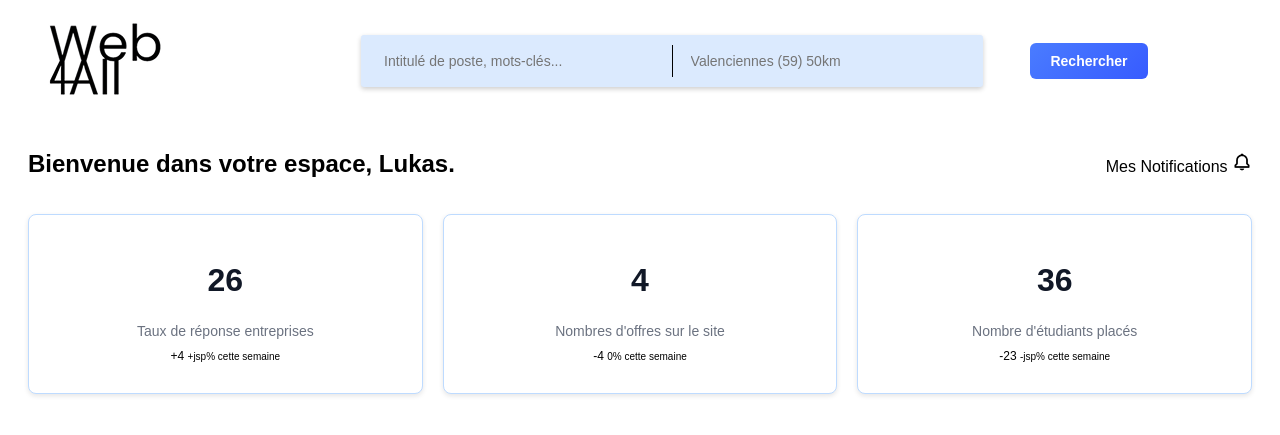
After one commit to KazeRequiem/ChercheStage, a PHP site: page /Accueil-Pilote.html in a window 1280 px wide. The commit adds this page. Shown: the top 435 px of the page. Run offline with PHP 8.4, Linux system fonts and the light colour scheme.

Commit message:
Ajout des pages Profil et Accueil pilote

```diff
--- /dev/null
+++ b/Accueil-Pilote.html
@@ -0,0 +1,58 @@
+<!DOCTYPE html>
+<html lang="fr">
+    <head>
+        <meta charset="utf-8">
+        <title>Accueil Pilote</title>
+        <meta name="description" content="">
+        <meta name="viewport" content="width=device-width, initial-scale=1">
+        <link rel="stylesheet" href="src/Accueil-pilote.css">
+    </head>
+
+    <body>
+        <header class="header">
+            <div class="logo">
+                <img src="assets/logo.png" alt="logo">
+            </div>
+
+            <div class="search-container">
+                <input type="text" placeholder="Intitulé de poste, mots-clés...">
+                <div class="divider"></div>
+                <input type="text" placeholder="Valenciennes (59) 50km">
+            </div>
+
+            <button type="submit" class="search-button">Rechercher</button>
+        </header>
+
+        <main class="dashboard">
+            <div class="dashboard-header">
+                <h1>Bienvenue dans votre espace, Lukas.</h1>
+                <div class="notifications">
+                    <span>Mes Notifications</span>
+                    <img src="assets/Ring.png" alt="Notifications">
+                </div>
+            </div>
+
+            <section class="stats-container">
+                <div class="stat-card">
+                    <h2>26</h2>
+                    <p>Taux de réponse entreprises</p>
+                    <span class="stat-change positive">+4 <small>+jsp% cette semaine</small></span>
+                    <img src="assets/User.png" alt="Icon">
+                </div>
+                <div class="stat-card">
+                    <h2>4</h2>
+                    <p>Nombres d'offres sur le site</p>
+                    <span class="stat-change neutral">-4 <small>0% cette semaine</small></span>
+                    <img src="assets/Fichier.png" alt="Icon">
+                </div>
+                <div class="stat-card">
+                    <h2>36</h2>
+                    <p>Nombre d'étudiants placés</p>
+                    <span class="stat-change negative">-23 <small>-jsp% cette semaine</small></span>
+                    <img src="assets/Enveloppe.png" alt="Icon">
+                </div>
+            </section>
+
+        </main>
+    </body>
+</html>
--- a/index.html
+++ b/index.html
@@ -24,8 +24,7 @@
         <main>
             <section class="titre">
                 <h1>Trouvez votre <span class="bleu">job</span> de rêve en toute sénérité.</h1>
-                <button>Accéder à mon espace</button>
-                <p> Vous êtes recruteur ? <a href="Postuler.html">Commencer à recruter ici</a></p>
+                <a href="Inscription.html" class="button">Accéder à mon espace</a>
             </section>
 
             <div class="grid-container">
--- /dev/null
+++ b/src/Accueil-pilote.css
@@ -0,0 +1,117 @@
+body {
+    font-family: Arial, sans-serif;
+}
+
+.header {
+    display: flex;
+    align-items: center;
+    padding: 15px 40px;
+}
+
+.search-container {
+    background-color: #DBEAFE;
+    display: flex;
+    padding: 10px 15px;
+    border-radius: 3px;
+    width: 50%;
+    box-shadow: 0px 2px 5px rgba(0, 0, 0, 0.2);
+    margin-left: 18%;
+    margin-right: 4%;
+}
+
+.search-container input {
+    border: none;
+    background: transparent;
+    outline: none;
+    padding: 8px;
+    flex: 1;
+    font-size: 14px;
+}
+
+.divider {
+    width: 1px;
+    height: auto;
+    background: black;
+    margin: 0 10px;
+}
+
+.logo {
+    width: 100px;
+    height: auto;
+}
+
+.search-button {
+    background: linear-gradient(135deg, #4a7cff, #375bff);
+    border: none;
+    color: white;
+    font-size: 14px;
+    padding: 10px 20px;
+    border-radius: 6px;
+    cursor: pointer;
+    font-weight: bold;
+}
+
+.dashboard {
+    display: flex;
+    flex-direction: column;
+    padding: 20px;
+}
+
+.dashboard-header {
+    display: flex;
+    justify-content: space-between;
+    align-items: center;
+    margin-bottom: 20px;
+}
+
+.dashboard-header h1 {
+    font-size: 24px;
+    font-weight: bold;
+}
+
+/* Stats Section */
+.stats-container {
+    display: flex;
+    justify-content: space-between;
+    gap: 20px;
+    margin-bottom: 20px;
+}
+
+.stat-card {
+    background-color: white;
+    border: 1px solid #BEDBFF;
+    border-radius: 8px;
+    padding: 20px;
+    flex: 1;
+    display: flex;
+    flex-direction: column;
+    align-items: center;
+    text-align: center;
+    box-shadow: 0px 2px 5px rgba(0, 0, 0, 0.1);
+    position: relative;
+}
+
+.stat-card h2 {
+    font-size: 32px;
+    color: #111827;
+    margin-bottom: 10px;
+}
+
+.stat-card p {
+    font-size: 14px;
+    color: #6B7280;
+    margin-bottom: 10px;
+}
+
+.stat-card .stat-change {
+    font-size: 12px;
+    margin-bottom: 10px;
+}
+
+.stat-card img {
+    position: absolute;
+    top: 10px;
+    right: 10px;
+    width: 30px;
+    height: 30px;
+}
```
Also changed, not shown: Inscription.html (+1 -19 lines), Profil-etudiant.html (added, +45 -0 lines), src/Inscription.css (+1 -18 lines), src/Profil-etudiant.css (added, +102 -0 lines), src/style-2.css (+4 -15 lines), assets/Enveloppe.png (added), assets/Fichier.png (added), assets/Ring.png (added), assets/User.png (added).
